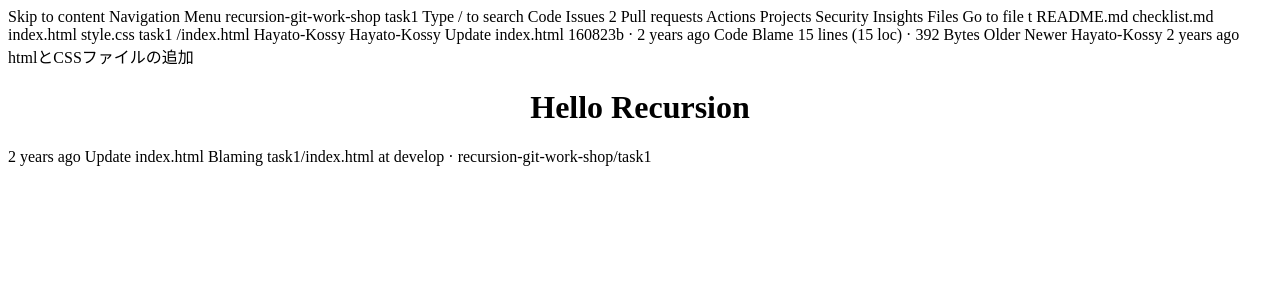
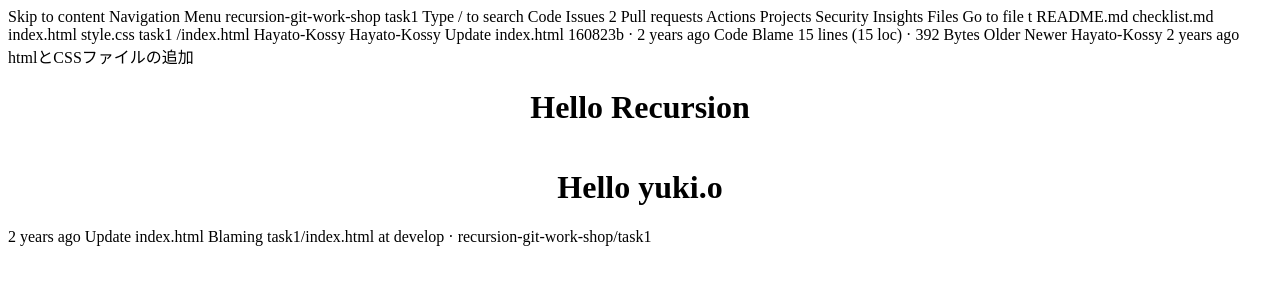
Before and after one commit to teamdev-beginner-202506-a4/task1, a plain HTML site: page index.html in a window 1280 px wide. Drawn offline with Linux system fonts and the light colour scheme.

Commit message:
feat: add greating yuki.o first (#9)

```diff
--- a/index.html
+++ b/index.html
@@ -50,6 +50,7 @@ htmlとCSSファイルの追加
 <body>
     <div class="container">
         <h1>Hello Recursion</h1>
+        <h1>Hello yuki.o</h1>
     </div>
 </body>
 2 years ago
```
